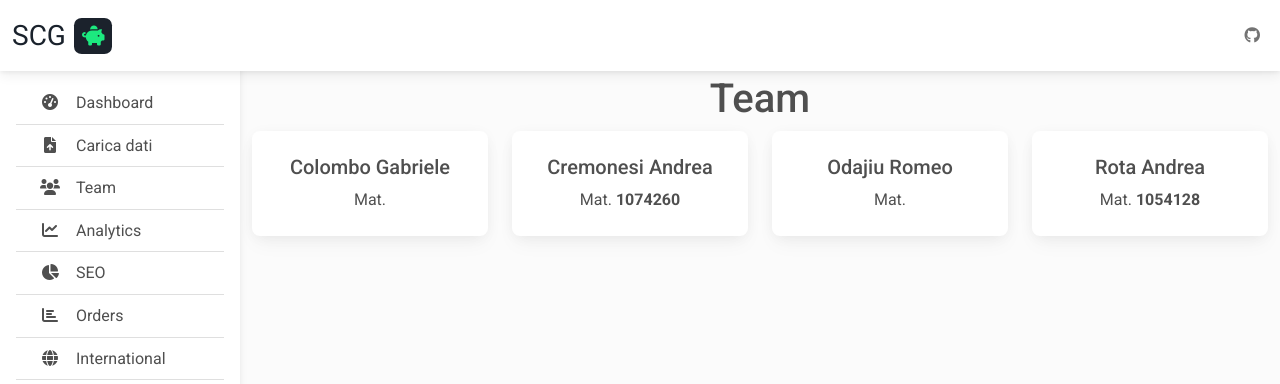
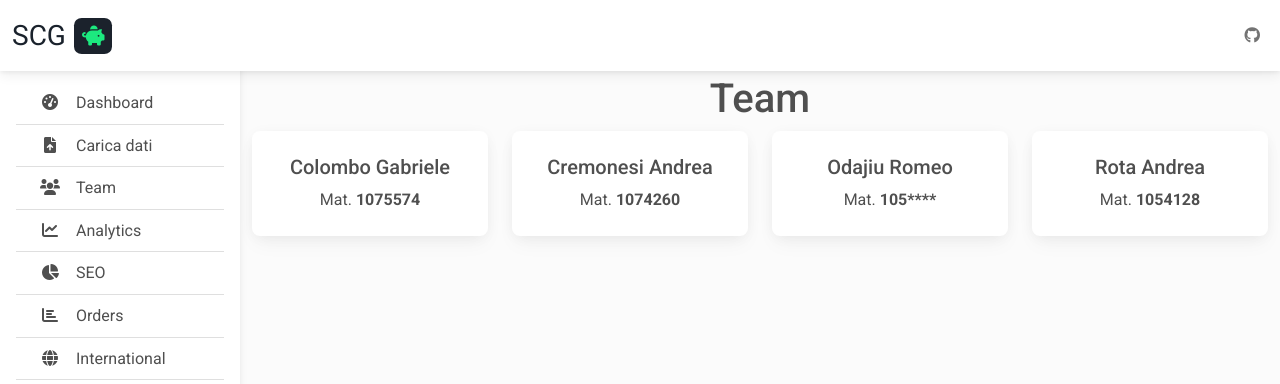
Before and after one commit to andrearoota/sistemiDiControlloDiGestione, a Flask app: page /chi-siamo in a window 1280 px wide. Shown: the top 384 px of the page. Run offline with Flask 3, Linux system fonts and the light colour scheme; parts of the project's set-up code (start-up, migrations or seed data) failed here and were passed over.

Commit message:
minor fix

```diff
--- a/website/templates/chisiamo.html
+++ b/website/templates/chisiamo.html
@@ -8,7 +8,7 @@
             <div class="card">
                 <div class="card-body">
                     <h5 class="card-title">Colombo Gabriele</h5>
-                    <p class="card-text">Mat. <b></b></p>
+                    <p class="card-text">Mat. <b>1075574</b></p>
                 </div>
             </div>
         </div>
@@ -24,7 +24,7 @@
             <div class="card">
                 <div class="card-body">
                     <h5 class="card-title">Odajiu Romeo</h5>
-                    <p class="card-text">Mat. <b></b></p>
+                    <p class="card-text">Mat. <b>105****</b></p>
                 </div>
             </div>
         </div>
```
